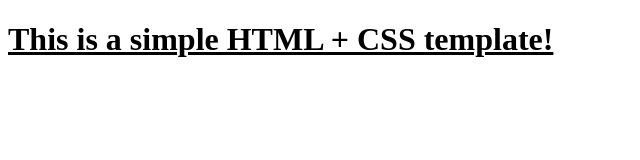
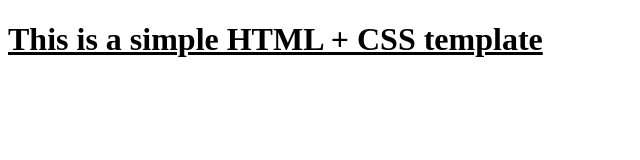
Before and after one commit to EscobarJoaquinJ/PaginaPDF, a website: page index.html in a window 1280 px wide. Shown: the full height of the page, 0-640 px from the left. Drawn offline with Linux system fonts and the light colour scheme.

Commit message:
commit prueba

```diff
--- a/index.html
+++ b/index.html
@@ -8,6 +8,6 @@
     <link rel="stylesheet" href="styles.css" />
   </head>
   <body>
-    <h1>This is a simple HTML + CSS template!</h1>
+    <h1>This is a simple HTML + CSS template</h1>
   </body>
 </html>
```
